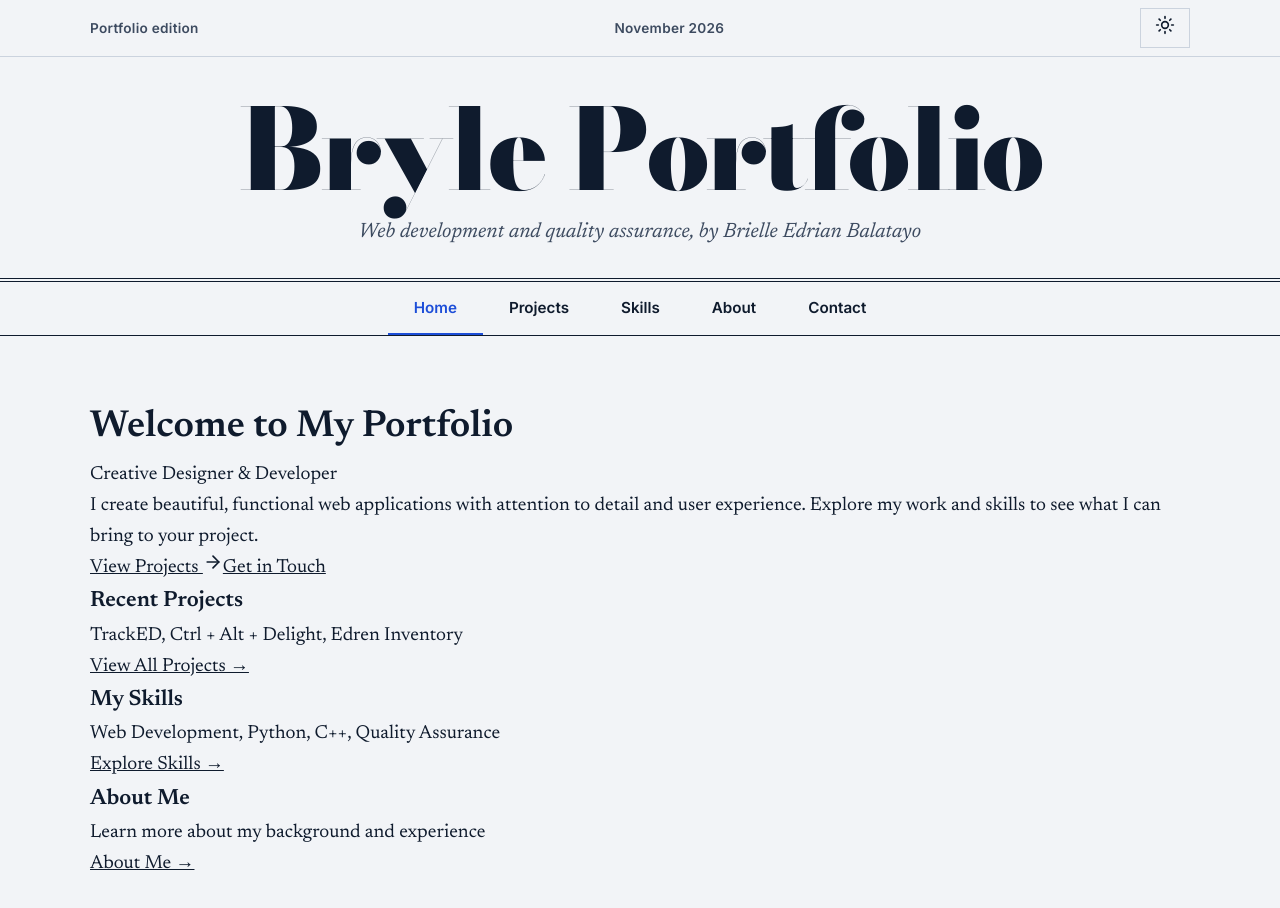
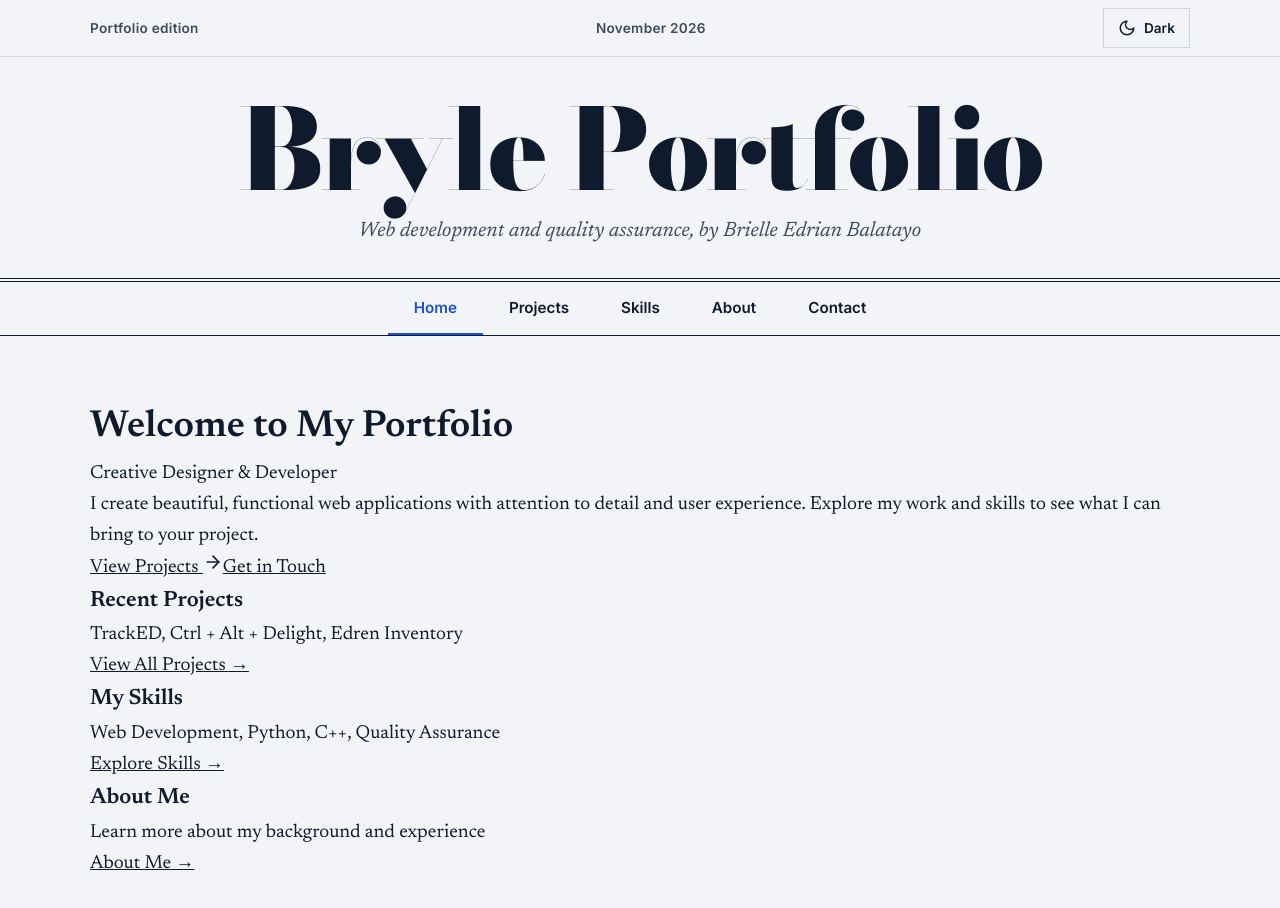
Before and after one commit to skyana-08/myportfolio, a React (Vite) app: page / in a window 1280 px wide. Shown: the top 908 px of the page. Built offline with nearby package versions, Linux system fonts and the light colour scheme; the HTML template or start-up script is replaced by a standard one.

Commit message:
Refactor ThemeToggle component structure
Refactor ThemeToggle component for improved readability and accessibility.

```diff
--- a/src/components/ThemeToggle.jsx
+++ b/src/components/ThemeToggle.jsx
@@ -1,18 +1,15 @@
 import { Moon, Sun } from 'lucide-react'
-import '../App.css'
 
-const ThemeToggle = ({ isDarkMode, toggleTheme }) => {
-  return (
-    <button
-      className={`theme-toggle ${isDarkMode ? 'dark' : 'light'}`}
-      onClick={toggleTheme}
-      aria-label={isDarkMode ? 'Switch to morning mode' : 'Switch to night mode'}
-    >
-      <div className="toggle-circle">
-        {isDarkMode ? <Moon size={20} /> : <Sun size={20} />}
-      </div>
-    </button>
-  )
-}
+const ThemeToggle = ({ isDarkMode, toggleTheme }) => (
+  <button
+    type="button"
+    className="theme-toggle"
+    onClick={toggleTheme}
+    aria-label={isDarkMode ? 'Switch to light mode' : 'Switch to dark mode'}
+  >
+    {isDarkMode ? <Sun size={18} /> : <Moon size={18} />}
+    {isDarkMode ? 'Light' : 'Dark'}
+  </button>
+)
 
 export default ThemeToggle
```
